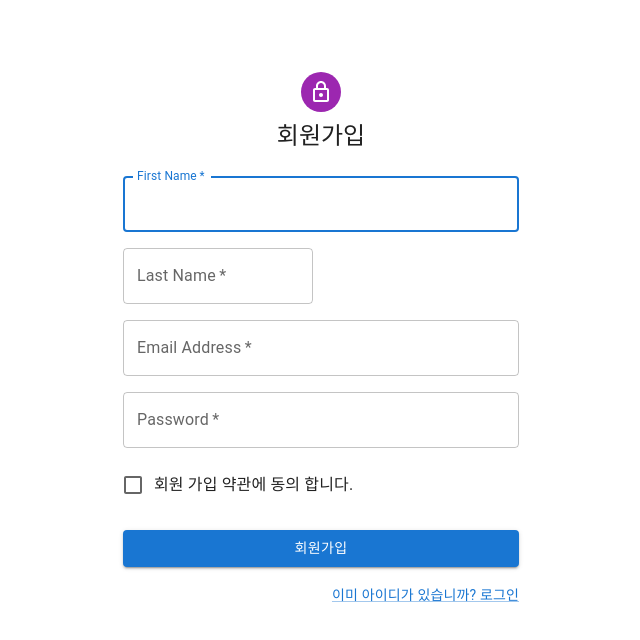
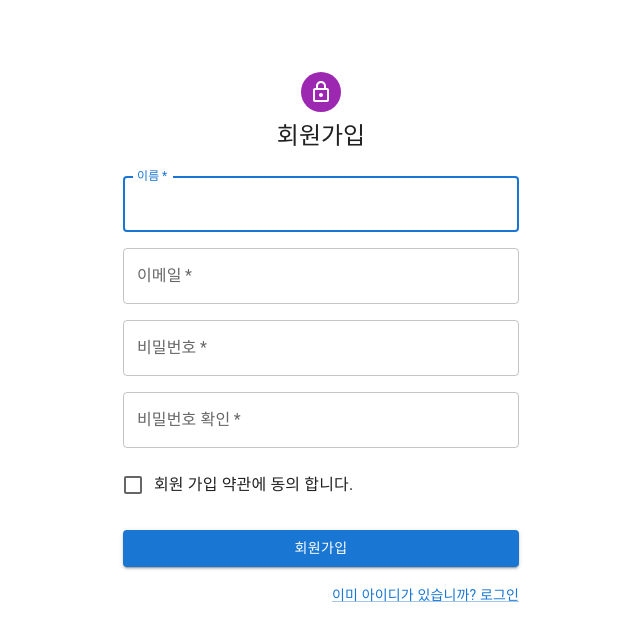
Before and after one commit to andes-noh/next-basic, a Next.js app: page /signup/signup in a window 1280 px wide. Shown: the top 640 px of the page, without its empty margins (319-959 px from the left). Built offline with nearby package versions, Linux system fonts and the light colour scheme.

Commit message:
chore(login): 코드 정리

```diff
--- a/page/Login/login.tsx
+++ b/page/Login/login.tsx
@@ -53,7 +53,7 @@ export const Login: React.FC = () => {
               required
               fullWidth
               id="email"
-              label="Email Address"
+              label="이메일"
               name="email"
               autoComplete="email"
               autoFocus
@@ -63,12 +63,12 @@ export const Login: React.FC = () => {
               required
               fullWidth
               name="password"
-              label="Password"
+              label="비밀번호"
               type="password"
               id="password"
               autoComplete="current-password"
             />
-            <FormControlLabel control={<Checkbox value="remember" color="primary" />} label="Remember me" />
+            <FormControlLabel control={<Checkbox value="remember" color="primary" />} label="로그인 저장" />
             <Button type="submit" fullWidth variant="contained" sx={{ mt: 3, mb: 2 }}>
               로그인
             </Button>
--- a/page/Signup/signup.tsx
+++ b/page/Signup/signup.tsx
@@ -12,10 +12,13 @@ import LockOutlinedIcon from '@mui/icons-material/LockOutlined'
 import Typography from '@mui/material/Typography'
 import Container from '@mui/material/Container'
 import { createTheme, ThemeProvider } from '@mui/material/styles'
+import { useRouter } from 'next/router'
 
 const theme = createTheme()
 
 export const SignUp: React.FC = () => {
+  const router = useRouter()
+
   const handleSubmit = (event: React.FormEvent<HTMLFormElement>) => {
     event.preventDefault()
     const data = new FormData(event.currentTarget)
@@ -24,7 +27,8 @@ export const SignUp: React.FC = () => {
       password: data.get('password'),
     })
 
-    // 유효성 검사
+    router.push('/')
+    // 유효성 검사 코드 작성 or react hook
   }
 
   return (
@@ -48,16 +52,24 @@ export const SignUp: React.FC = () => {
           <Box component="form" noValidate onSubmit={handleSubmit} sx={{ mt: 3 }}>
             <Grid container spacing={2}>
               <Grid item xs={12}>
-                <TextField name="firstName" required fullWidth id="firstName" label="First Name" autoFocus />
-              </Grid>
-              <Grid item xs={12} sm={6}>
-                <TextField required fullWidth id="lastName" label="Last Name" name="lastName" />
+                <TextField name="Name" required fullWidth id="Name" label="이름" autoFocus />
               </Grid>
               <Grid item xs={12}>
-                <TextField required fullWidth id="email" label="Email Address" name="email" autoComplete="email" />
+                <TextField
+                  required
+                  fullWidth
+                  id="email"
+                  label="이메일"
+                  name="email"
+                  autoComplete="email"
+                  type="email"
+                />
               </Grid>
               <Grid item xs={12}>
-                <TextField required fullWidth name="password" label="Password" type="password" id="password" />
+                <TextField required fullWidth id="password" label="비밀번호" name="password" type="password" />
+              </Grid>
+              <Grid item xs={12}>
+                <TextField required fullWidth name="password" label="비밀번호 확인" type="password" id="password" />
               </Grid>
               <Grid item xs={12}>
                 <FormControlLabel
```
